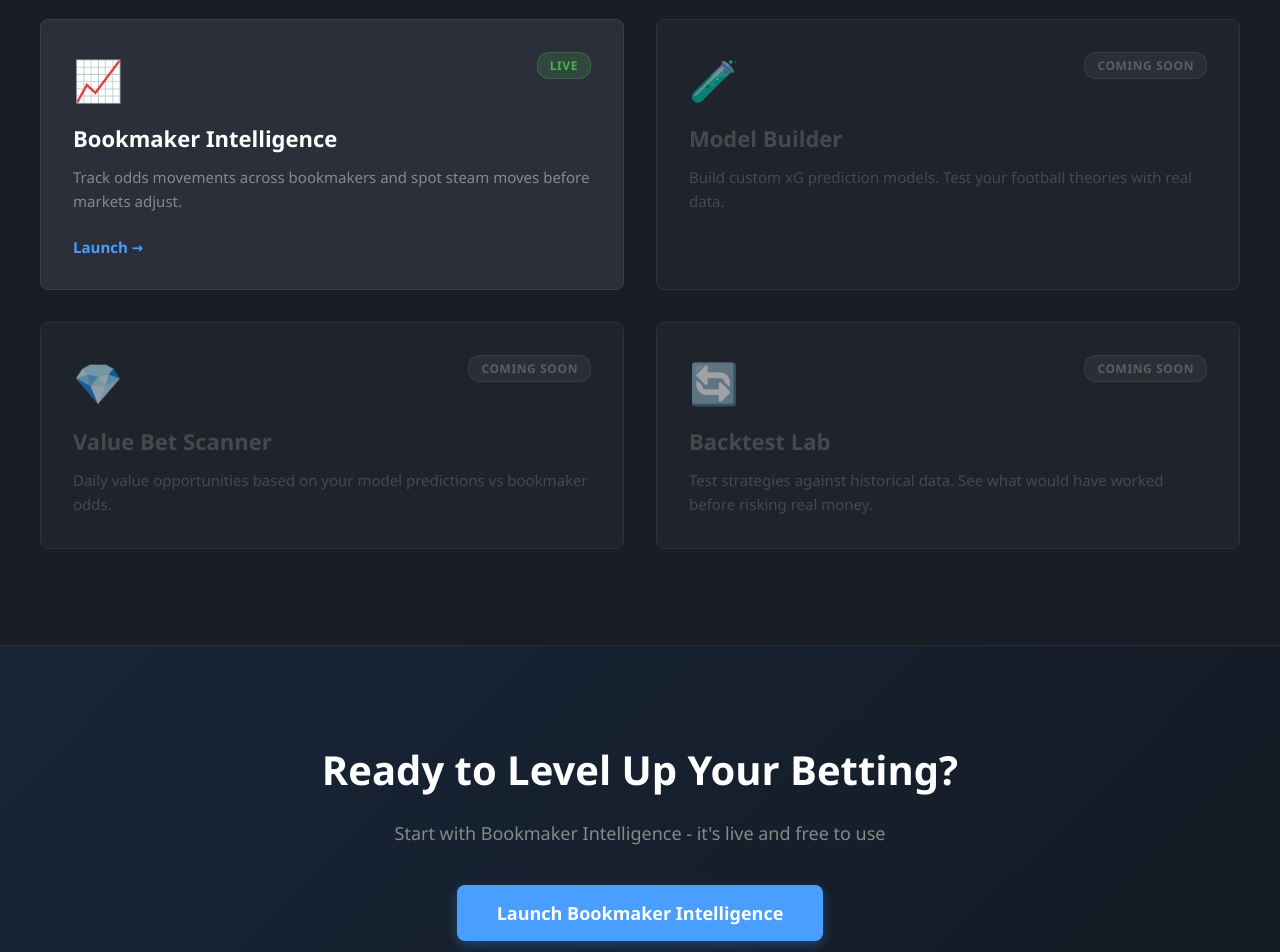
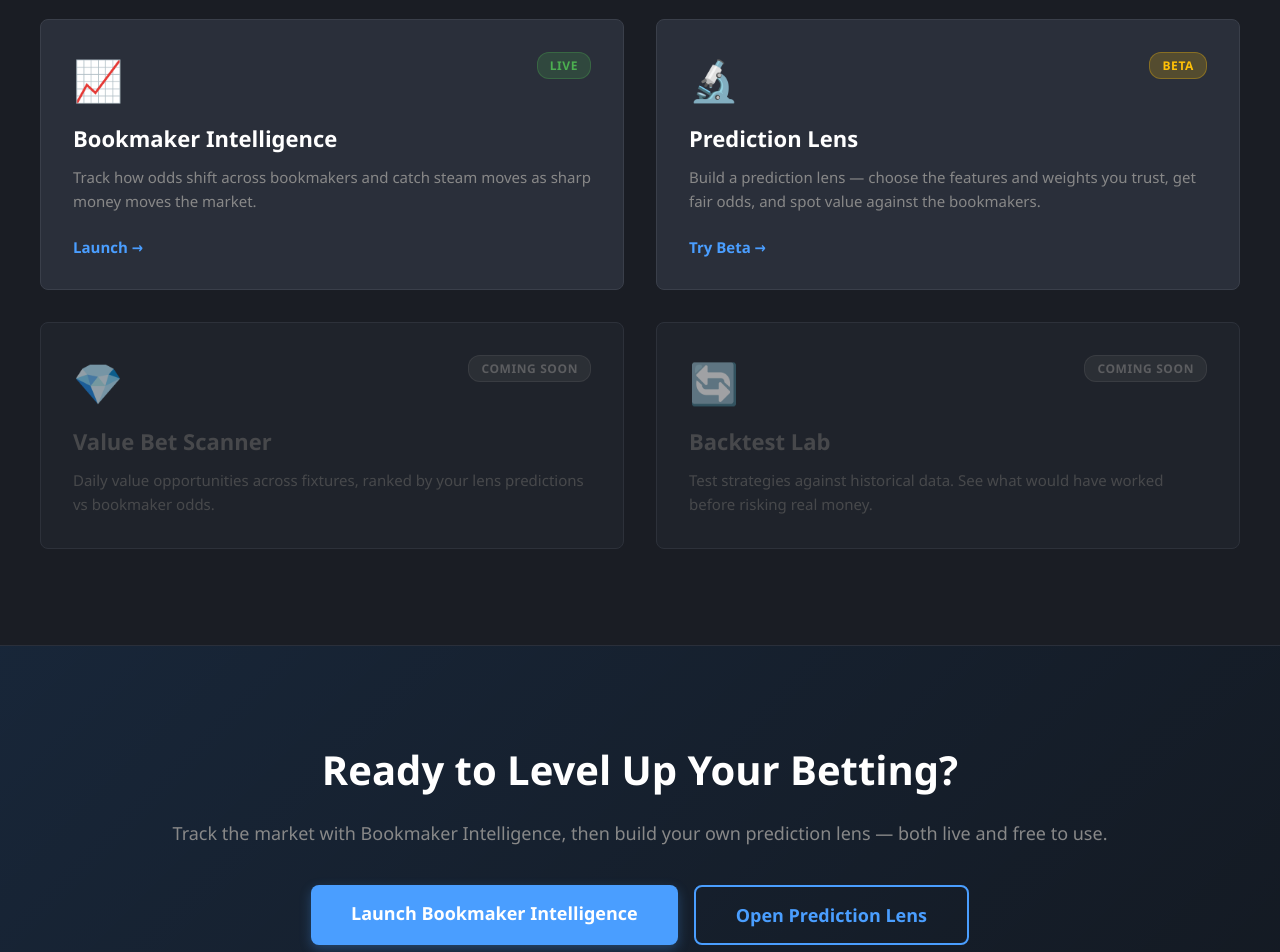
Before and after one commit to benjaminbours/oddslab-landing, a Next.js app: page / in a window 1280 px wide. Shown: the part 1060-2012 px from the top of the page. Built offline with nearby package versions, Linux system fonts and the light colour scheme.

Commit message:
Restore link to app.oddslab.gg, adapt copy

```diff
--- a/app/page.tsx
+++ b/app/page.tsx
@@ -15,22 +15,23 @@ const tools: Tool[] = [
     icon: "📈",
     title: "Bookmaker Intelligence",
     description:
-      "Track odds movements across bookmakers and spot steam moves before markets adjust.",
+      "Track how odds shift across bookmakers and catch steam moves as sharp money moves the market.",
     status: "live",
     url: "https://market.oddslab.gg",
   },
   {
-    icon: "🧪",
-    title: "Model Builder",
+    icon: "🔬",
+    title: "Prediction Lens",
     description:
-      "Build custom xG prediction models. Test your football theories with real data.",
-    status: "coming-soon",
+      "Build a prediction lens — choose the features and weights you trust, get fair odds, and spot value against the bookmakers.",
+    status: "beta",
+    url: "https://app.oddslab.gg",
   },
   {
     icon: "💎",
     title: "Value Bet Scanner",
     description:
-      "Daily value opportunities based on your model predictions vs bookmaker odds.",
+      "Daily value opportunities across fixtures, ranked by your lens predictions vs bookmaker odds.",
     status: "coming-soon",
   },
   {
@@ -121,7 +122,8 @@ export default function Home() {
       <section className="cta-section">
         <h2 className="cta-section__title">Ready to Level Up Your Betting?</h2>
         <p className="cta-section__subtitle">
-          Start with Bookmaker Intelligence - it's live and free to use
+          Track the market with Bookmaker Intelligence, then build your own
+          prediction lens — both live and free to use.
         </p>
         <div className="cta-section__buttons">
           <a
@@ -131,6 +133,14 @@ export default function Home() {
             rel="noopener noreferrer"
           >
             Launch Bookmaker Intelligence
+          </a>
+          <a
+            href="https://app.oddslab.gg"
+            className="cta-section__button cta-section__button--secondary"
+            target="_blank"
+            rel="noopener noreferrer"
+          >
+            Open Prediction Lens
           </a>
         </div>
         <p className="cta-section__note">
```
Also changed, not shown: 1 other file (tests, documents, lock files or other folders).
